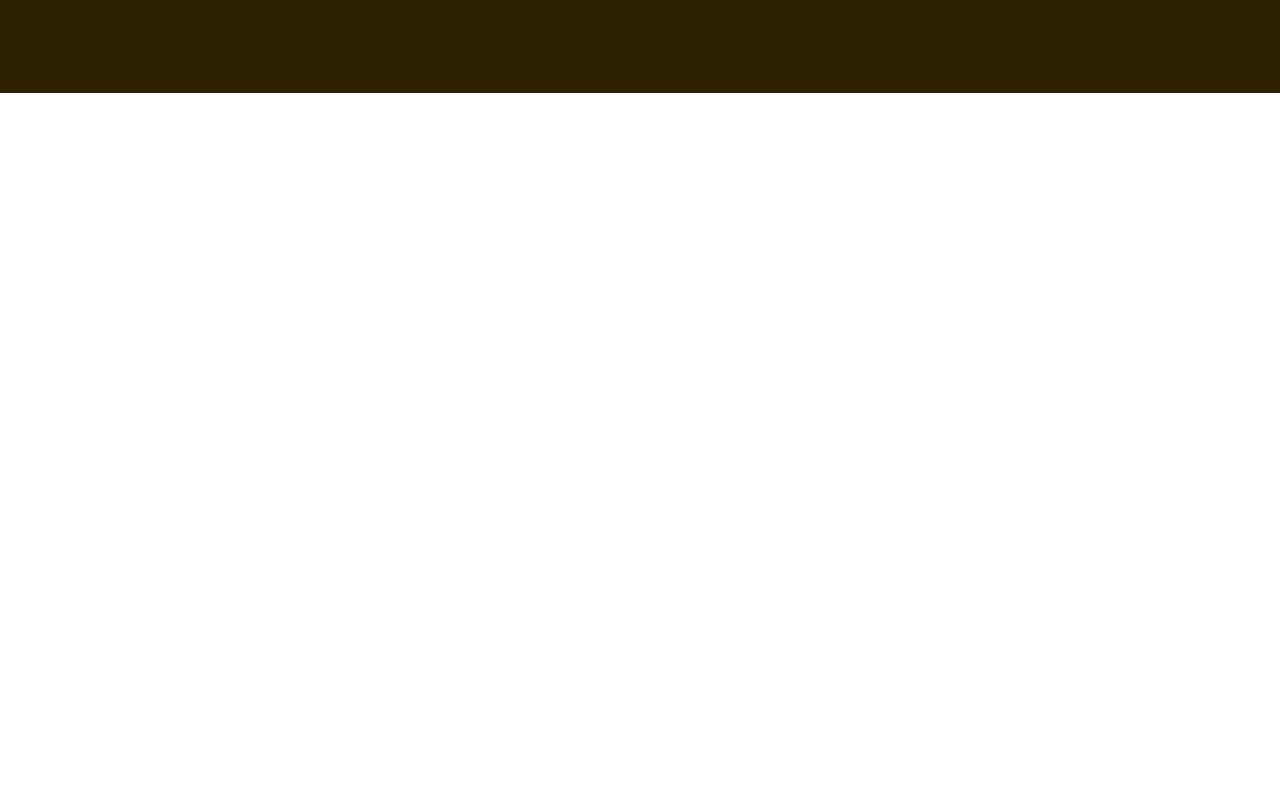
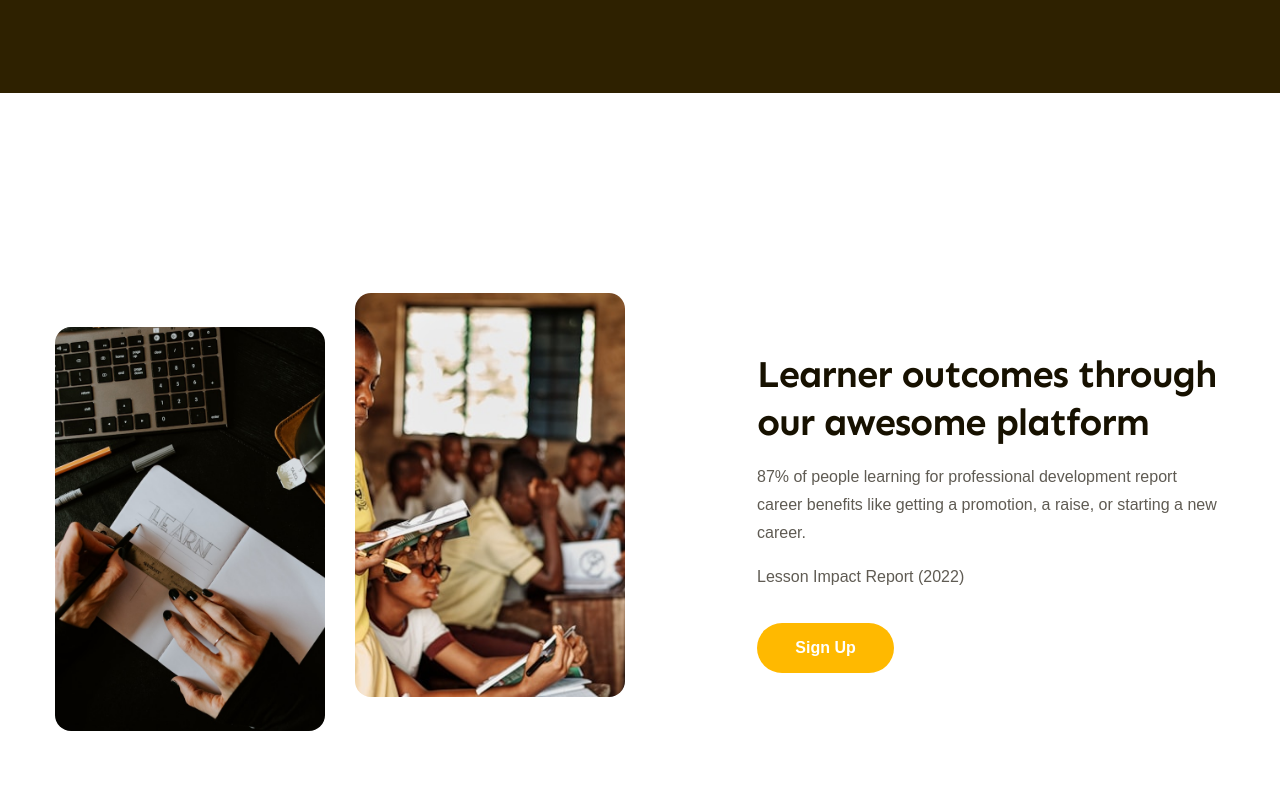
Before and after one commit to nhatminh99/nhatminh-02, a plain HTML site: page index.html in a window 1280 px wide. Shown: the part 2245-3044 px from the top of the page. Drawn offline with Linux system fonts and the light colour scheme; a web font is replaced by a local one.

Commit message:
Features #1

```diff
--- a/assets/css/styles.css
+++ b/assets/css/styles.css
@@ -486,3 +486,52 @@ a {
     font-weight: 400;
     line-height: 1.54;
 }
+/* ======================== Features ========================= */
+.features {
+    margin-top: 135px;
+    padding: 65px 0;
+}
+
+.features .body {
+    display: flex;
+    justify-content: space-between;
+}
+
+.features .images {
+    display: flex;
+    gap: 0 30px;
+}
+
+.features .images img {
+    width: 270px;
+    height: 404px;
+    object-fit: cover;
+    border-radius: 16px;
+}
+
+.features img.lower {
+    margin-top: 34px;
+}
+
+.features .content {
+    width: 40%;
+    display: flex;
+    flex-direction: column;
+    align-items: flex-start;
+    justify-content: center;
+}
+
+.features .content .desc {
+    margin-top: 16px;
+    color: #5f5b53;
+    font-size: 1.6rem;
+    font-weight: 400;
+    line-height: 1.75;
+}
+
+.features .content .cta-btn {
+    min-width: 137px;
+    margin-top: 32px;
+    color: #fff;
+    background: var(--primary-color);
+}
--- a/index.html
+++ b/index.html
@@ -422,6 +422,37 @@
                     </div>
                 </div>
             </div>
+
+            <!-- Features -->
+            <div class="features">
+                <div class="main-content">
+                    <div class="body">
+                        <div class="images">
+                            <img
+                                class="lower"
+                                src="./assets/img/features-1.jpg"
+                                alt="Learner outcomes through our awesome platform"
+                            />
+                            <img
+                                src="./assets/img/features-2.jpg"
+                                alt="Learner outcomes through our awesome platform"
+                            />
+                        </div>
+                        <div class="content">
+                            <h2 class="heading lv2">
+                                Learner outcomes through our awesome platform
+                            </h2>
+                            <p class="desc">
+                                87% of people learning for professional
+                                development report career benefits like getting
+                                a promotion, a raise, or starting a new career.
+                            </p>
+                            <p class="desc">Lesson Impact Report (2022)</p>
+                            <a href="#!" class="btn cta-btn">Sign Up</a>
+                        </div>
+                    </div>
+                </div>
+            </div>
         </main>
     </body>
 </html>
```
Also changed, not shown: assets/img/features-1.jpg (added), assets/img/features-2.jpg (added).
